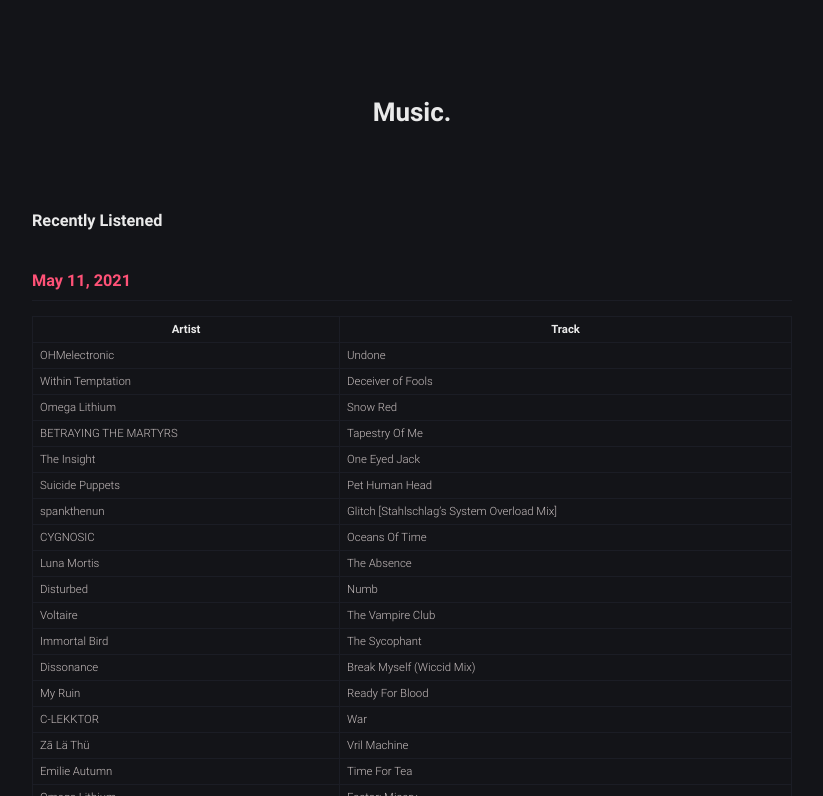
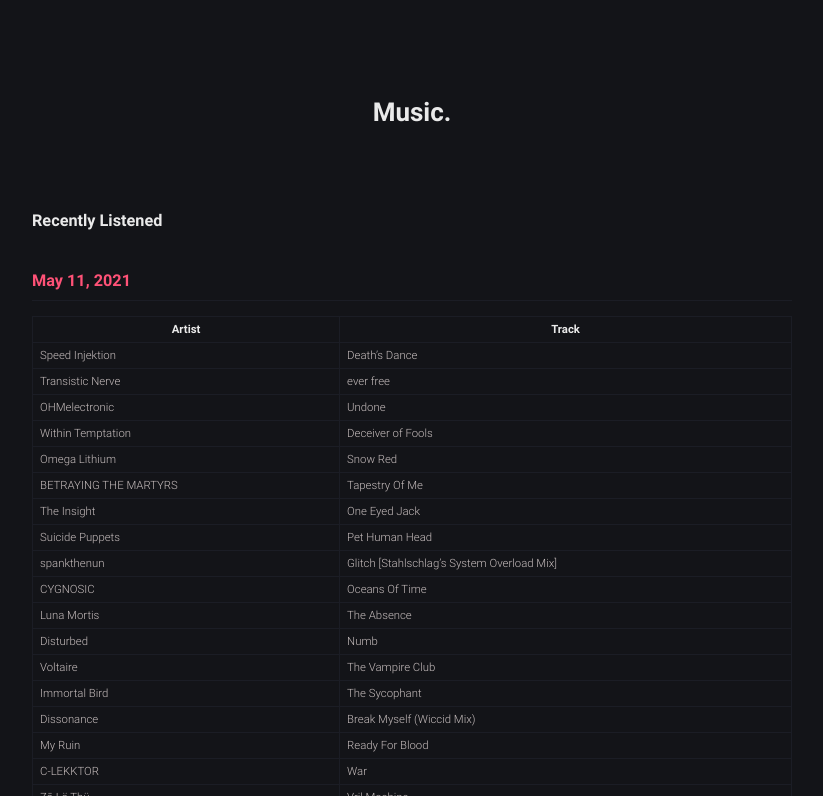
Before and after one commit to robert-marshall/xyz, a Jekyll site: the page built from music.md, in a window 1280 px wide and 900 px high, cut to the strip 104-900 px from the top of the window. Shown: the whole strip, without its empty margins (228-1051 px from the left). Built offline with Jekyll 4.4.1, drawn with Linux system fonts in a browser that asks for light colours.

Commit message:
This is where it all begins...

```diff
--- a/music.md
+++ b/music.md
@@ -11,6 +11,8 @@
 
 | Artist | Track |
 |--------|-------|
+Speed Injektion | Death's Dance
+Transistic Nerve | ever free
 OHMelectronic | Undone
 Within Temptation | Deceiver of Fools
 Omega Lithium | Snow Red
```
